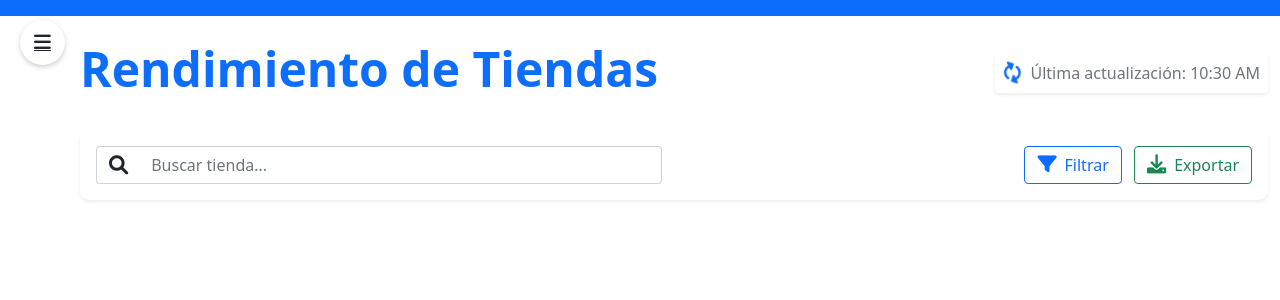
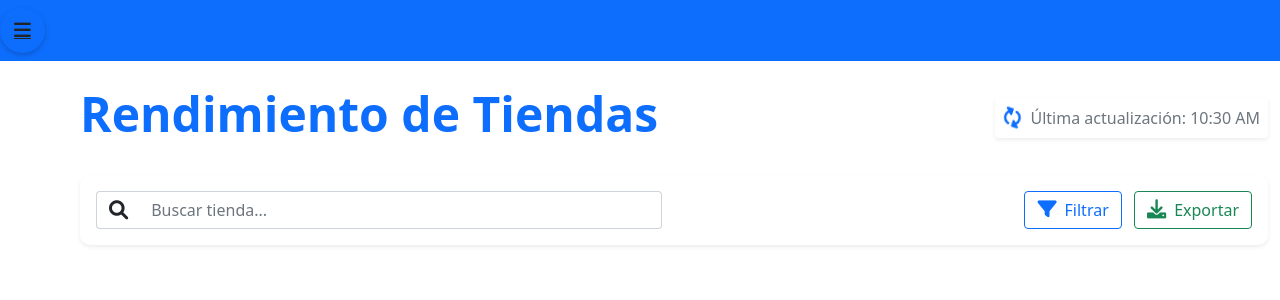
Before and after one commit to Programers77/Dashboard, a Python web app: template templates/tiendas.html in a window 1280 px wide. Shown: the top 300 px of the page. Run offline with Jinja, Linux system fonts and the light colour scheme; the template is opened without the code that fills it, so the values that code supplies are empty; some libraries are stand-ins or nearby versions.

Commit message:
Se modifico el boton de menu

```diff
--- a/static/Css/styles.css
+++ b/static/Css/styles.css
@@ -23,7 +23,7 @@
 }
 
 .shadow-sm {
-    box-shadow: 0 .125rem .25rem rgba(0,0,0,.075)!important;
+  box-shadow: 0 0.125rem 0.25rem rgba(0, 0, 0, 0.075) !important;
 }
 
 /* Estilos para los números en las tarjetas */
@@ -84,18 +84,11 @@ canvas {
 }
 
 /* Estilos para el botón del menú */
-.menu-button {
-    position: fixed;
-    top: 20px;
-    left: 20px;
-    z-index: 1030;
-}
 
 .menu-button .btn-link {
   padding: 10px;
-    background-color: white;
   border-radius: 50%;
-    box-shadow: 0 2px 5px rgba(0,0,0,0.2);
+  box-shadow: 0 2px 5px rgba(0, 0, 0, 0.2);
   width: 45px;
   height: 45px;
   display: flex;
@@ -104,7 +97,7 @@ canvas {
 }
 
 .menu-button .btn-link:hover {
-    background-color: #f8f9fa;
+  background-color: #2a91ff;
 }
 
 /* Ajuste del contenedor principal para dar espacio al menú */
```
Lines whose indentation alone changed are shown as unchanged.
